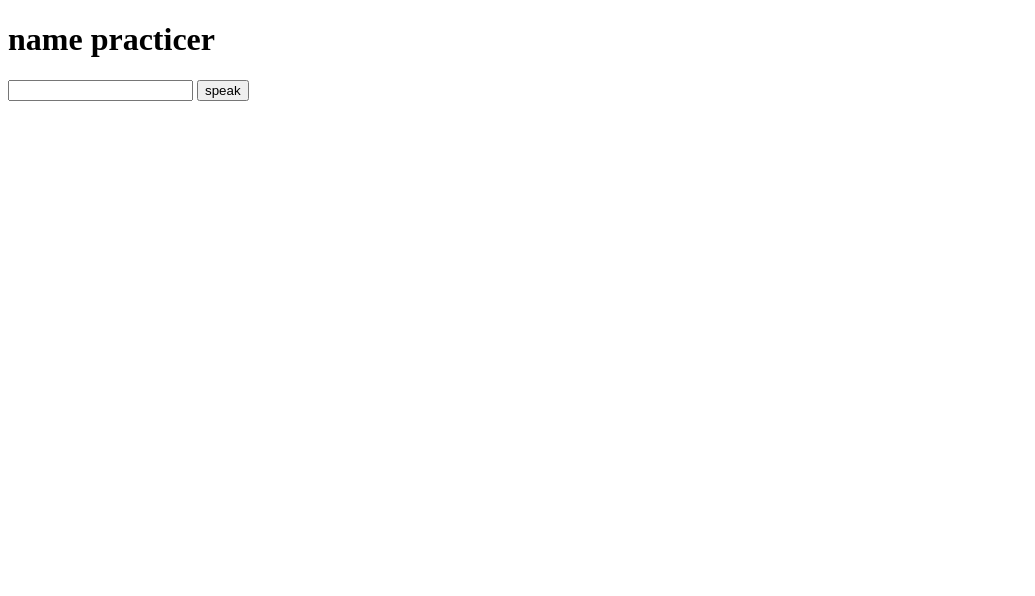
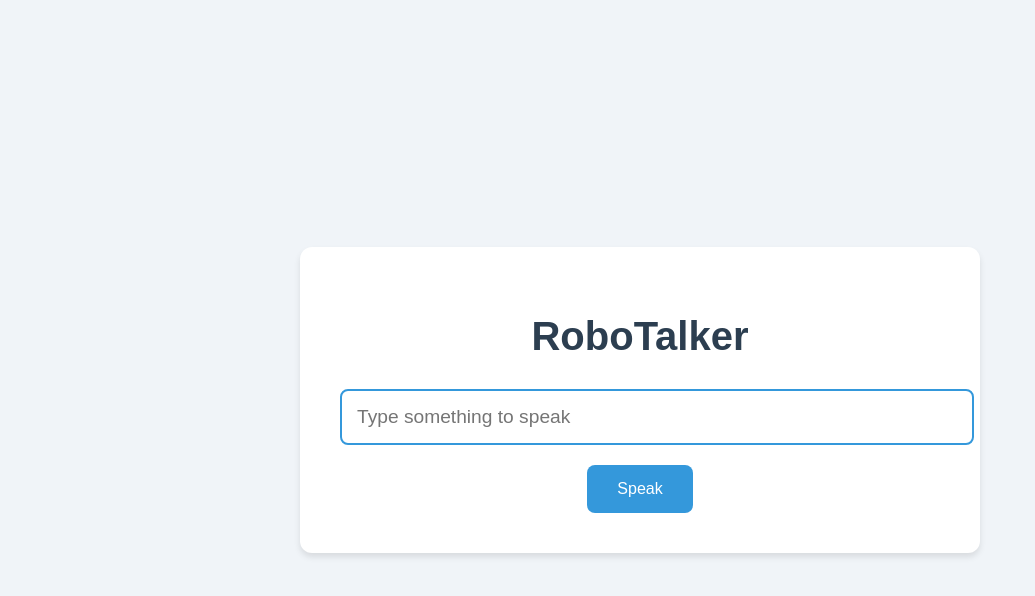
Before and after one commit to adrianyang2012/Name_practicer_thing, a plain HTML site: page index.html in a window 1280 px wide. Shown: the whole page, without its empty margins (0-1035 px from the left). Drawn offline with Linux system fonts and the light colour scheme.

Commit message:
Update index.html

```diff
--- a/index.html
+++ b/index.html
@@ -1,23 +1,84 @@
 <!DOCTYPE html>
-<html>
+<html lang="en">
 <head>
-<script>
-const TalkingBot = {
-    name: 'RoboTalker',
-    speak() {
-        const utterance = new SpeechSynthesisUtterance(document.getElementById('thing').value);
-        window.speechSynthesis.speak(utterance);
-    },
-};
+    <meta charset="UTF-8">
+    <meta name="viewport" content="width=device-width, initial-scale=1.0">
+    <title>RoboTalker - Text to Speech</title>
+    <style>
+        body {
+            font-family: 'Arial', sans-serif;
+            display: flex;
+            flex-direction: column;
+            align-items: center;
+            justify-content: center;
+            height: 100vh;
+            margin: 0;
+            background-color: #f0f4f8;
+            text-align: center;
+        }
 
+        .container {
+            background-color: white;
+            padding: 40px;
+            border-radius: 12px;
+            box-shadow: 0 4px 6px rgba(0, 0, 0, 0.1);
+            width: 100%;
+            max-width: 600px;
+        }
 
-</script>
+        h1 {
+            color: #2c3e50;
+            margin-bottom: 30px;
+            font-size: 2.5rem;
+        }
+
+        #thing {
+            width: 100%;
+            padding: 15px;
+            font-size: 1.2rem;
+            border: 2px solid #3498db;
+            border-radius: 8px;
+            margin-bottom: 20px;
+        }
+
+        button {
+            background-color: #3498db;
+            color: white;
+            border: none;
+            padding: 15px 30px;
+            font-size: 1rem;
+            border-radius: 8px;
+            cursor: pointer;
+            transition: background-color 0.3s ease;
+        }
+
+        button:hover {
+            background-color: #2980b9;
+        }
+    </style>
 </head>
 <body>
-<h1>name practicer</h1>
-<input type='text' id = 'thing'>
-<button onclick="TalkingBot.speak();">speak</button>
+    <div class="container">
+        <h1>RoboTalker</h1>
+        <input type='text' id='thing' placeholder="Type something to speak">
+        <button onclick="TalkingBot.speak();">Speak</button>
+    </div>
 
+    <script>
+    const TalkingBot = {
+        name: 'RoboTalker',
+        speak() {
+            const inputElement = document.getElementById('thing');
+            const message = inputElement.value.trim();
 
+            if (message) {
+                const utterance = new SpeechSynthesisUtterance(message);
+                window.speechSynthesis.speak(utterance);
+            } else {
+                alert('Please enter text to speak');
+            }
+        },
+    };
+    </script>
 </body>
 </html>
```
